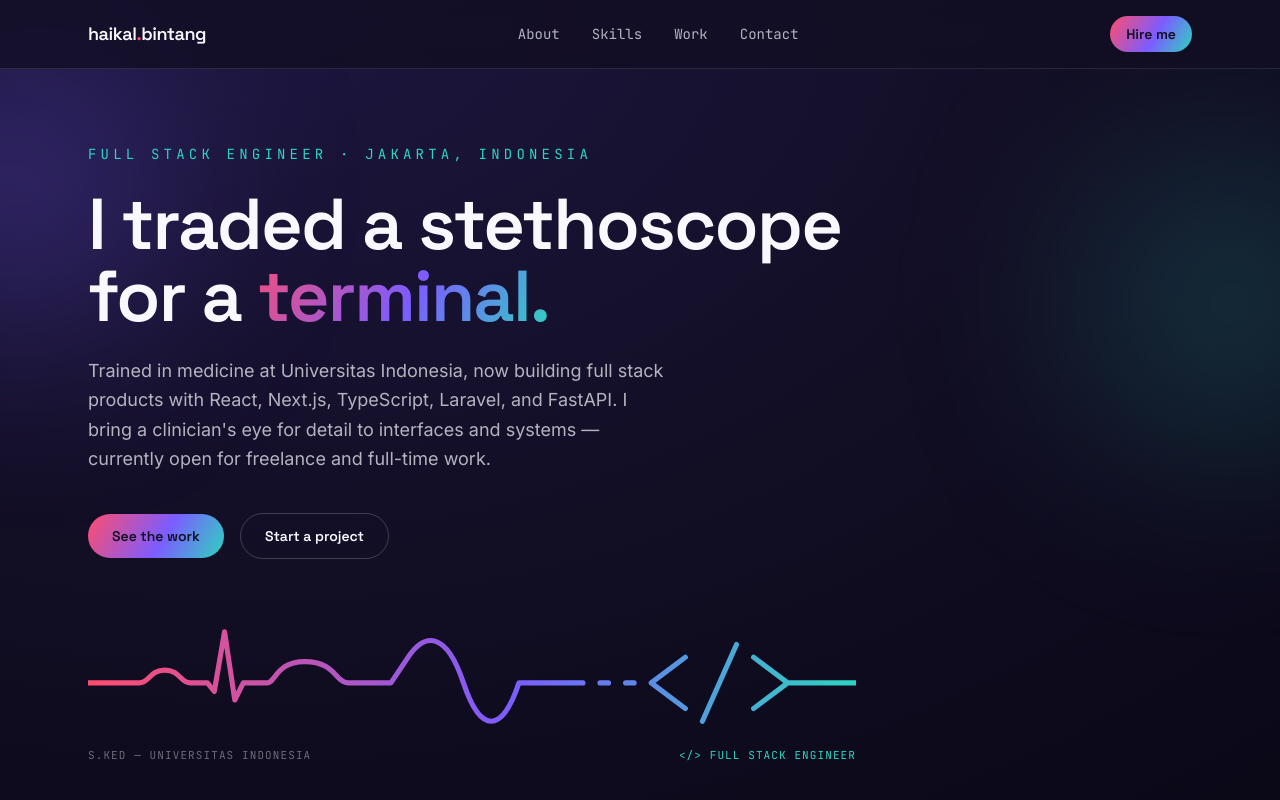
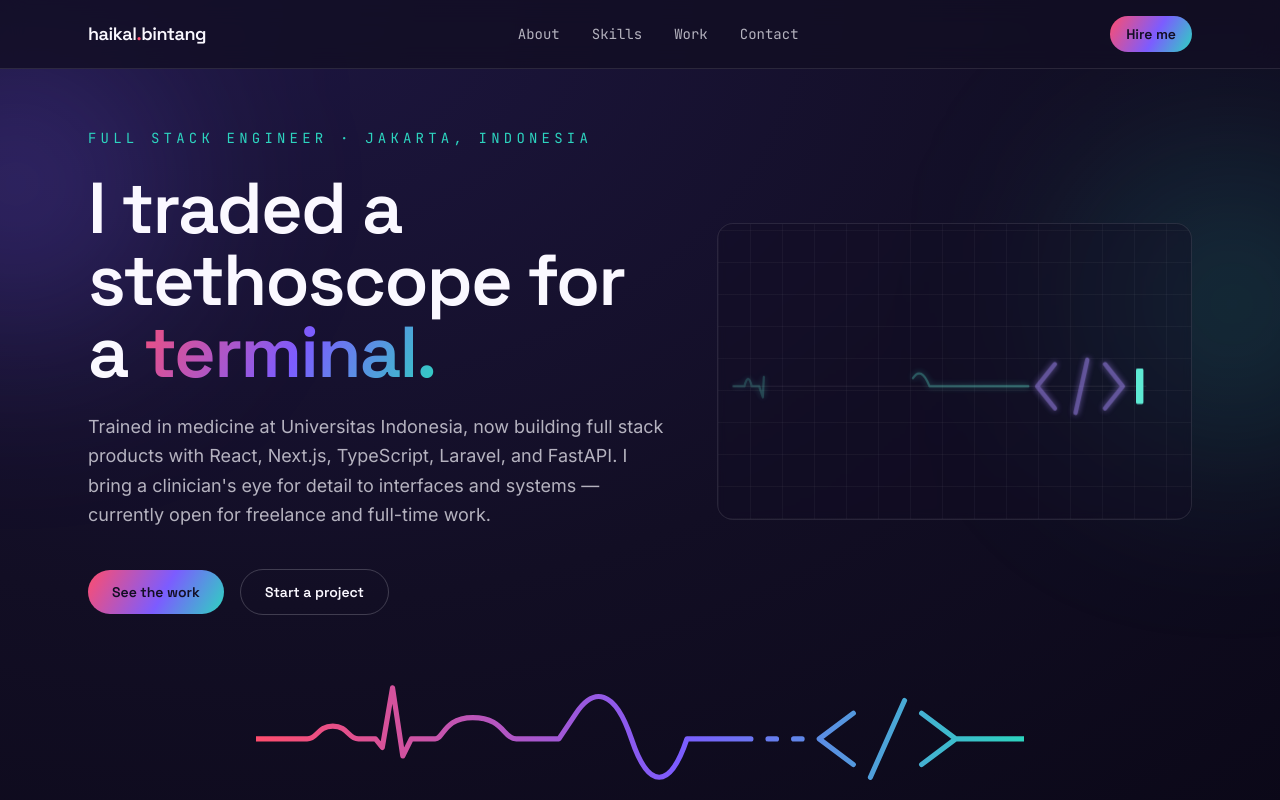
Before and after one commit to haikalbintang/portfolio, a Next.js app: page / in a window 1280 px wide. Shown: the top 800 px of the page. Built offline with nearby package versions, Linux system fonts and the light colour scheme.

Commit message:
feat: add Hero and HeroSignature components with updated styles

```diff
--- /dev/null
+++ b/components/Hero-v1.tsx
@@ -0,0 +1,56 @@
+import PulseDivider from "./PulseDivider";
+
+export default function Hero() {
+  return (
+    <section
+      id="top"
+      className="relative overflow-hidden bg-hero-gradient pb-24 pt-36 text-paper"
+    >
+      {/* ambient glow */}
+      <div className="pointer-events-none absolute -left-32 top-10 h-72 w-72 rounded-full bg-pulse-violet/30 blur-[100px]" />
+      <div className="pointer-events-none absolute -right-24 top-40 h-72 w-72 rounded-full bg-pulse-teal/20 blur-[100px]" />
+
+      <div className="relative mx-auto max-w-6xl px-6">
+        <p className="font-mono text-sm uppercase tracking-[0.3em] text-pulse-teal">
+          Full Stack Engineer · Jakarta, Indonesia
+        </p>
+
+        <h1 className="mt-6 max-w-3xl font-display text-5xl font-semibold leading-[1.05] tracking-tight sm:text-6xl md:text-7xl">
+          I traded a stethoscope for a
+          <span className="text-gradient"> terminal.</span>
+        </h1>
+
+        <p className="mt-6 max-w-xl font-body text-lg leading-relaxed text-paper/70">
+          Trained in medicine at Universitas Indonesia, now building full stack
+          products with React, Next.js, TypeScript, Laravel, and FastAPI. I
+          bring a clinician&apos;s eye for detail to interfaces and systems —
+          currently open for freelance and full-time work.
+        </p>
+
+        <div className="mt-10 flex flex-wrap items-center gap-4">
+          <a
+            href="#work"
+            className="rounded-full bg-pulse-gradient px-6 py-3 font-display text-sm font-semibold text-deep transition-transform hover:scale-105"
+          >
+            See the work
+          </a>
+          <a
+            href="#contact"
+            className="rounded-full border border-paper/20 px-6 py-3 font-display text-sm font-semibold text-paper transition-colors hover:border-pulse-teal hover:text-pulse-teal"
+          >
+            Start a project
+          </a>
+        </div>
+
+        {/* signature pulse line: heartbeat resolving into a code bracket */}
+        <div className="mt-16 w-full max-w-3xl animate-floaty">
+          <PulseDivider variant="hero" className="w-full" />
+          <div className="mt-1 flex justify-between font-mono text-[11px] uppercase tracking-widest text-paper/40">
+            <span>S.Ked — Universitas Indonesia</span>
+            <span className="text-pulse-teal">{"</> Full Stack Engineer"}</span>
+          </div>
+        </div>
+      </div>
+    </section>
+  );
+}
--- a/components/Hero.tsx
+++ b/components/Hero.tsx
@@ -1,16 +1,19 @@
 import PulseDivider from "./PulseDivider";
+import HeroSignature from "./HeroSignature";
 
 export default function Hero() {
   return (
     <section
       id="top"
-      className="relative overflow-hidden bg-hero-gradient pb-24 pt-36 text-paper"
+      className="relative overflow-hidden bg-hero-gradient pb-24 pt-32 text-paper"
     >
       {/* ambient glow */}
       <div className="pointer-events-none absolute -left-32 top-10 h-72 w-72 rounded-full bg-pulse-violet/30 blur-[100px]" />
       <div className="pointer-events-none absolute -right-24 top-40 h-72 w-72 rounded-full bg-pulse-teal/20 blur-[100px]" />
 
       <div className="relative mx-auto max-w-6xl px-6">
+        <div className="lg:grid lg:grid-cols-[1.1fr_0.9fr] lg:items-center lg:gap-12">
+          <div>
             <p className="font-mono text-sm uppercase tracking-[0.3em] text-pulse-teal">
               Full Stack Engineer · Jakarta, Indonesia
             </p>
@@ -21,10 +24,10 @@ export default function Hero() {
             </h1>
 
             <p className="mt-6 max-w-xl font-body text-lg leading-relaxed text-paper/70">
-          Trained in medicine at Universitas Indonesia, now building full stack
-          products with React, Next.js, TypeScript, Laravel, and FastAPI. I
-          bring a clinician&apos;s eye for detail to interfaces and systems —
-          currently open for freelance and full-time work.
+              Trained in medicine at Universitas Indonesia, now building full
+              stack products with React, Next.js, TypeScript, Laravel, and
+              FastAPI. I bring a clinician&apos;s eye for detail to interfaces
+              and systems — currently open for freelance and full-time work.
             </p>
 
             <div className="mt-10 flex flex-wrap items-center gap-4">
@@ -41,9 +44,13 @@ export default function Hero() {
                 Start a project
               </a>
             </div>
+          </div>
+
+          <HeroSignature className="mt-12 aspect-[8/5] w-full lg:mt-0" />
+        </div>
 
         {/* signature pulse line: heartbeat resolving into a code bracket */}
-        <div className="mt-16 w-full max-w-3xl animate-floaty">
+        <div className="mt-16 w-full max-w-3xl animate-floaty mx-auto">
           <PulseDivider variant="hero" className="w-full" />
           <div className="mt-1 flex justify-between font-mono text-[11px] uppercase tracking-widest text-paper/40">
             <span>S.Ked — Universitas Indonesia</span>
--- /dev/null
+++ b/components/HeroSignature.tsx
@@ -0,0 +1,151 @@
+export default function HeroSignature({
+  className = "",
+}: {
+  className?: string;
+}) {
+  return (
+    <div
+      aria-hidden="true"
+      className={`hero-signature relative overflow-hidden rounded-2xl border border-paper/10 bg-deep/40 backdrop-blur-sm ${className}`}
+    >
+      {/* faint monitor-grid backdrop, like ECG paper */}
+      <div className="pointer-events-none absolute inset-0 hero-signature-grid" />
+
+      <svg
+        viewBox="0 0 640 400"
+        className="relative h-full w-full"
+        xmlns="http://www.w3.org/2000/svg"
+      >
+        <defs>
+          <filter id="pulseGlow" x="-50%" y="-50%" width="200%" height="200%">
+            <feGaussianBlur stdDeviation="4" result="blur" />
+            <feMerge>
+              <feMergeNode in="blur" />
+              <feMergeNode in="SourceGraphic" />
+            </feMerge>
+          </filter>
+        </defs>
+
+        {/* baseline */}
+        <line
+          x1="20"
+          y1="220"
+          x2="580"
+          y2="220"
+          stroke="currentColor"
+          className="text-paper/10"
+          strokeWidth="1"
+        />
+
+        {/* heartbeat trace */}
+        <path
+          className="ecg-line"
+          d="M20,220 L35,220 Q40,200 45,220 L55,220 L60,235 L66,110 L72,280 L78,220 Q92,185 106,220 L200,220 L215,220 Q220,200 225,220 L235,220 L240,235 L246,110 L252,280 L258,220 Q272,185 286,220 L380,220 L420,220"
+          fill="none"
+          stroke="url(#ecgStroke)"
+          strokeWidth="3"
+          strokeLinecap="round"
+          strokeLinejoin="round"
+          filter="url(#pulseGlow)"
+        />
+
+        <defs>
+          <linearGradient id="ecgStroke" x1="0" y1="0" x2="1" y2="0">
+            <stop offset="0%" stopColor="#5eead4" stopOpacity="0.5" />
+            <stop offset="100%" stopColor="#5eead4" />
+          </linearGradient>
+        </defs>
+
+        {/* code bracket the trace resolves into */}
+        <g className="bracket-pulse" filter="url(#pulseGlow)">
+          <path
+            d="M456,190 L432,220 L456,250"
+            fill="none"
+            stroke="#a78bfa"
+            strokeWidth="6"
+            strokeLinecap="round"
+            strokeLinejoin="round"
+          />
+          <line
+            x1="484"
+            y1="256"
+            x2="500"
+            y2="184"
+            stroke="#a78bfa"
+            strokeWidth="6"
+            strokeLinecap="round"
+          />
+          <path
+            d="M524,190 L548,220 L524,250"
+            fill="none"
+            stroke="#a78bfa"
+            strokeWidth="6"
+            strokeLinecap="round"
+            strokeLinejoin="round"
+          />
+        </g>
+
+        {/* blinking terminal cursor */}
+        <rect
+          x="566"
+          y="196"
+          width="10"
+          height="48"
+          rx="2"
+          className="cursor-blink"
+          fill="#5eead4"
+        />
+      </svg>
+
+      <style>{`
+        .hero-signature-grid {
+          background-image:
+            repeating-linear-gradient(0deg, rgba(240,240,245,0.04) 0 1px, transparent 1px 32px),
+            repeating-linear-gradient(90deg, rgba(240,240,245,0.04) 0 1px, transparent 1px 32px);
+        }
+
+        .ecg-line {
+          stroke-dasharray: 900;
+          stroke-dashoffset: 900;
+          animation: ecgDraw 3s ease-in-out infinite;
+        }
+
+        @keyframes ecgDraw {
+          0%   { stroke-dashoffset: 900; opacity: 0.35; }
+          30%  { stroke-dashoffset: 0;   opacity: 1; }
+          65%  { stroke-dashoffset: 0;   opacity: 1; }
+          100% { stroke-dashoffset: -900; opacity: 0.35; }
+        }
+
+        .bracket-pulse {
+          animation: bracketPulse 3s ease-in-out infinite;
+        }
+
+        @keyframes bracketPulse {
+          0%, 34%   { opacity: 0.55; }
+          40%       { opacity: 1; }
+          72%, 100% { opacity: 0.55; }
+        }
+
+        .cursor-blink {
+          animation: cursorBlink 1s steps(1) infinite;
+        }
+
+        @keyframes cursorBlink {
+          0%, 49%  { opacity: 1; }
+          50%, 100% { opacity: 0; }
+        }
+
+        @media (prefers-reduced-motion: reduce) {
+          .hero-signature .ecg-line,
+          .hero-signature .bracket-pulse,
+          .hero-signature .cursor-blink {
+            animation: none !important;
+            opacity: 1 !important;
+            stroke-dashoffset: 0 !important;
+          }
+        }
+      `}</style>
+    </div>
+  );
+}
--- a/tailwind.config.ts
+++ b/tailwind.config.ts
@@ -29,7 +29,8 @@ const config: Config = {
       backgroundImage: {
         "pulse-gradient":
           "linear-gradient(120deg, #FF4D6D 0%, #7C5CFF 55%, #2DD4BF 100%)",
-        "hero-gradient": "radial-gradient(120% 120% at 20% 0%, #1D1640 0%, #120E24 55%, #0B0818 100%)",
+        "hero-gradient":
+          "radial-gradient(120% 120% at 20% 0%, #1D1640 0%, #120E24 55%, #0B0818 100%)",
       },
       keyframes: {
         pulseline: {
```
Lines whose indentation alone changed are shown as unchanged.
